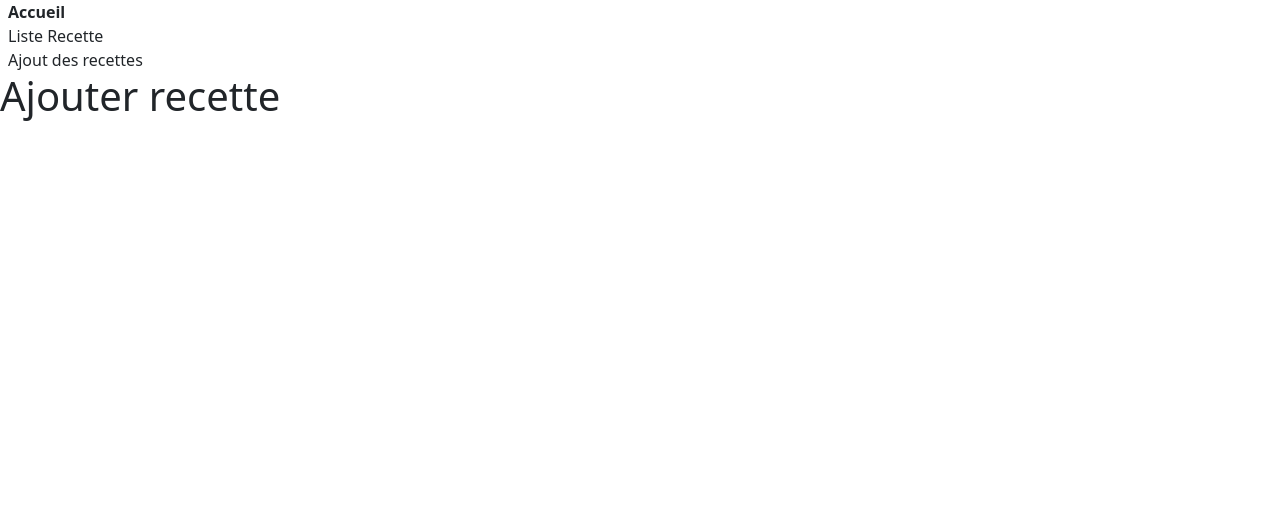
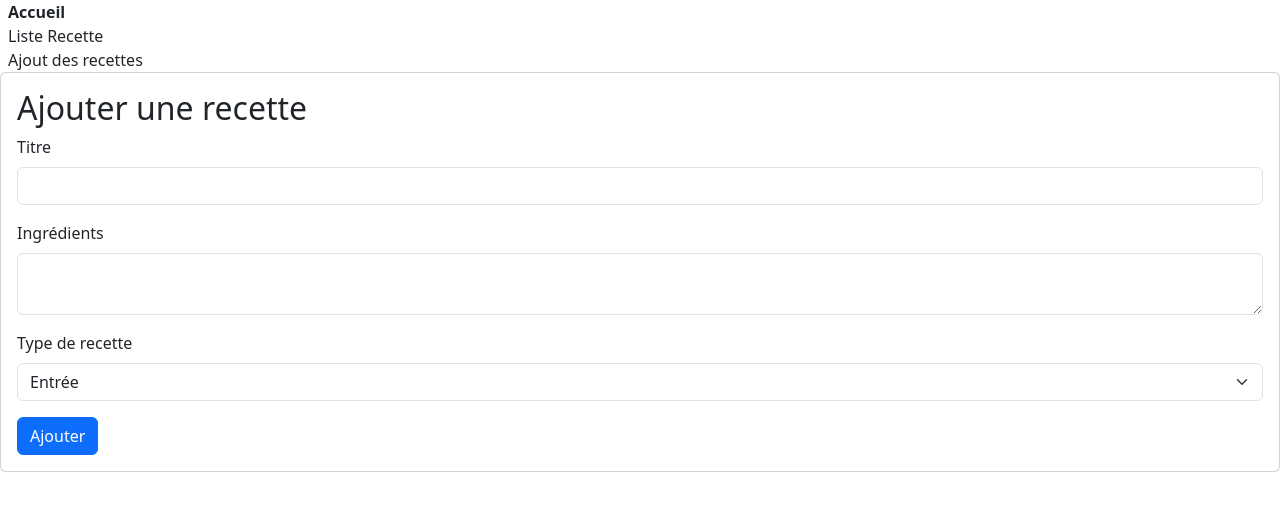
Before and after one commit to Ehya-Ag/Gestion_recettes, a Vue app: page /ajout in a window 1280 px wide. Shown: the top 510 px of the page. Built offline with nearby package versions, Linux system fonts and the light colour scheme.

Commit message:
ajout fonction ajouter

```diff
--- a/src/components/AjoutRecette.vue
+++ b/src/components/AjoutRecette.vue
@@ -1,3 +1,49 @@
 <template>
-  <h1>Ajouter recette</h1>
+  <div class="card p-3">
+    <h2>Ajouter une recette</h2>
+    <form @submit.prevent="submitRecipe">
+      <div class="mb-3">
+        <label for="titre" class="form-label">Titre</label>
+        <input v-model="recipe.titre" type="text" class="form-control" id="titre" required />
+      </div>
+      <div class="mb-3">
+        <label for="ingredients" class="form-label">Ingrédients</label>
+        <textarea
+          v-model="recipe.ingredients"
+          class="form-control"
+          id="ingredients"
+          required
+        ></textarea>
+      </div>
+      <div class="mb-3">
+        <label for="type" class="form-label">Type de recette</label>
+        <select v-model="recipe.type" class="form-select" id="type" required>
+          <option value="entrée">Entrée</option>
+          <option value="plat">Plat</option>
+          <option value="dessert">Dessert</option>
+        </select>
+      </div>
+      <button type="submit" class="btn btn-primary">Ajouter</button>
+    </form>
+  </div>
 </template>
+
+<script setup>
+import { ref } from 'vue'
+import { useRecipeStore } from '../stores/gestion'
+import { useRouter } from 'vue-router'
+
+const store = useRecipeStore()
+const router = useRouter()
+
+const recipe = ref({
+  titre: '',
+  ingredients: '',
+  type: 'entrée'
+})
+
+const submitRecipe = () => {
+  store.ajoutRecette(recipe.value)
+  router.push('/liste')
+}
+</script>
--- a/src/components/ListeRecettes.vue
+++ b/src/components/ListeRecettes.vue
@@ -1,5 +1,9 @@
 <template>
-  <h1>Liste recette</h1>
+  <h1>Liste des recettes</h1>
+  <div class="d-flex justify-content-between align-items-center mb-3">
+    <h1>Liste des recettes</h1>
+    <button @click="ajouter" class="btn btn-primary">Ajouter une recette</button>
+  </div>
   <table class="table table-striped">
     <thead>
       <tr>
@@ -18,10 +22,17 @@
     </tbody>
   </table>
 </template>
+
 <script setup>
 import { ref } from 'vue'
 import { useRecipeStore } from '../stores/gestion'
+import { useRouter } from 'vue-router'
 
 const store = useRecipeStore()
 const recipes = store.recipes
+
+const router = useRouter()
+const ajouter = () => {
+  router.push('/ajout')
+}
 </script>
--- a/src/stores/gestion.js
+++ b/src/stores/gestion.js
@@ -23,5 +23,11 @@ export const useRecipeStore = defineStore('recipe', () => {
     }
   ])
 
-  return { recipes }
+  const ajoutRecette = (recipe) => {
+    const maxId = recipes.value.reduce((max, r) => (r.id > max ? r.id : max), 0)
+    const newId = maxId + 1
+    recipes.value.push({ id: newId, ...recipe })
+  }
+
+  return { recipes, ajoutRecette }
 })
```
